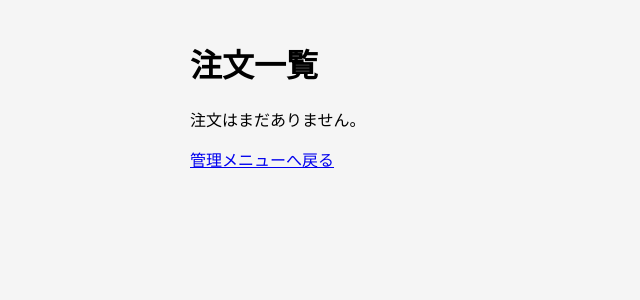
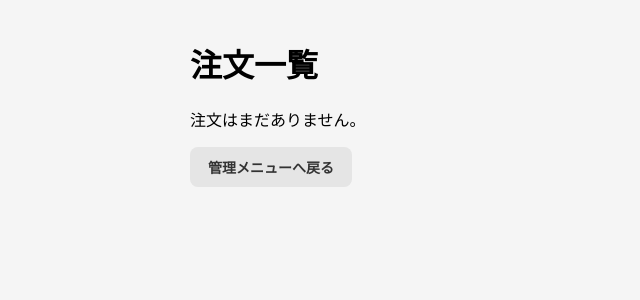
Before and after one commit to 0501f373/login-app, a Django app: page /management/orders/ in a window 1280 px wide. Shown: the top 300 px of the page, without its empty margins (0-640 px from the left). Run offline with Django 5.2, Linux system fonts and the light colour scheme; the visitor is signed in with stand-in values (Sample User, id 1); data comes from the database, SQL or seed files in the repository.

Commit message:
add order detail pages and improve mypage UI

```diff
--- a/templates/accounts/management_order_list.html
+++ b/templates/accounts/management_order_list.html
@@ -25,6 +25,29 @@
         ul {
             margin-top: 8px;
         }
+        .btn {
+            display: inline-block;
+            text-decoration: none;
+            border-radius: 8px;
+            padding: 10px 18px;
+            font-size: 14px;
+            font-weight: bold;
+        }
+
+        .btn-primary {
+            background: #2d6cdf;
+            color: white;
+        }
+
+        .btn-back {
+            background: #e5e5e5;
+            color: #333;
+        }
+
+        .btn:hover {
+            opacity: 0.85;
+        }
+
     </style>
 </head>
 <body>
@@ -37,7 +60,7 @@
                 <p>注文日：{{ order.created_at }}</p>
                 <p>合計金額：{{ order.total_price }}円</p>
 
-                <a href="{% url 'management_order_detail' order.id %}">
+                <a href="{% url 'management_order_detail' order.id %}" class="btn btn-primary">
                     詳細を見る
                 </a>
             </div>
@@ -45,7 +68,9 @@
             <p>注文はまだありません。</p>
         {% endfor %}
 
-        <a href="{% url 'management_menu' %}">管理メニューへ戻る</a>
+        <a href="{% url 'management_menu' %}" class="btn btn-back">
+            管理メニューへ戻る
+        </a>
     </div>
 </body>
 </html>
```
Also changed, not shown: templates/accounts/management_menu.html (+24 -1 lines).
